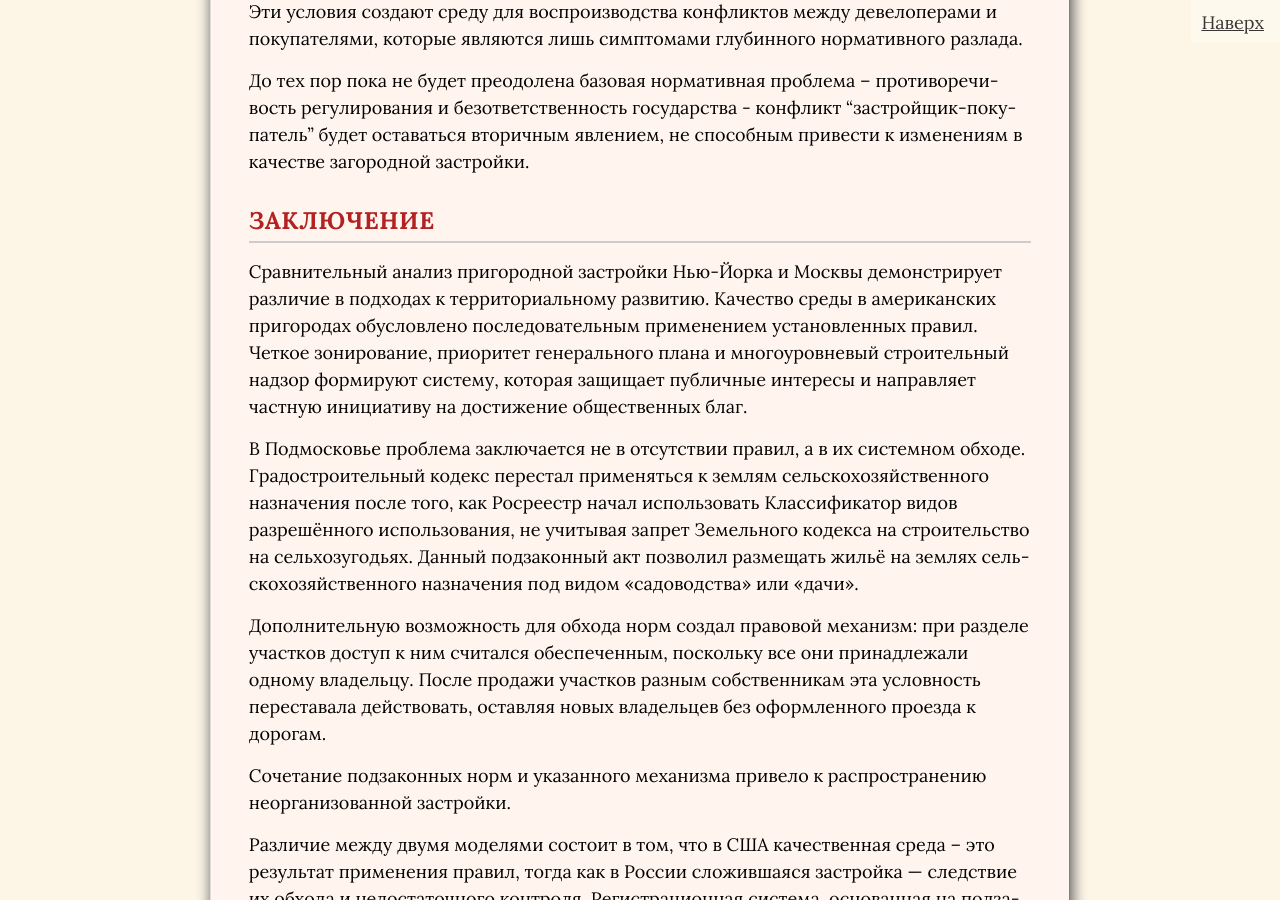
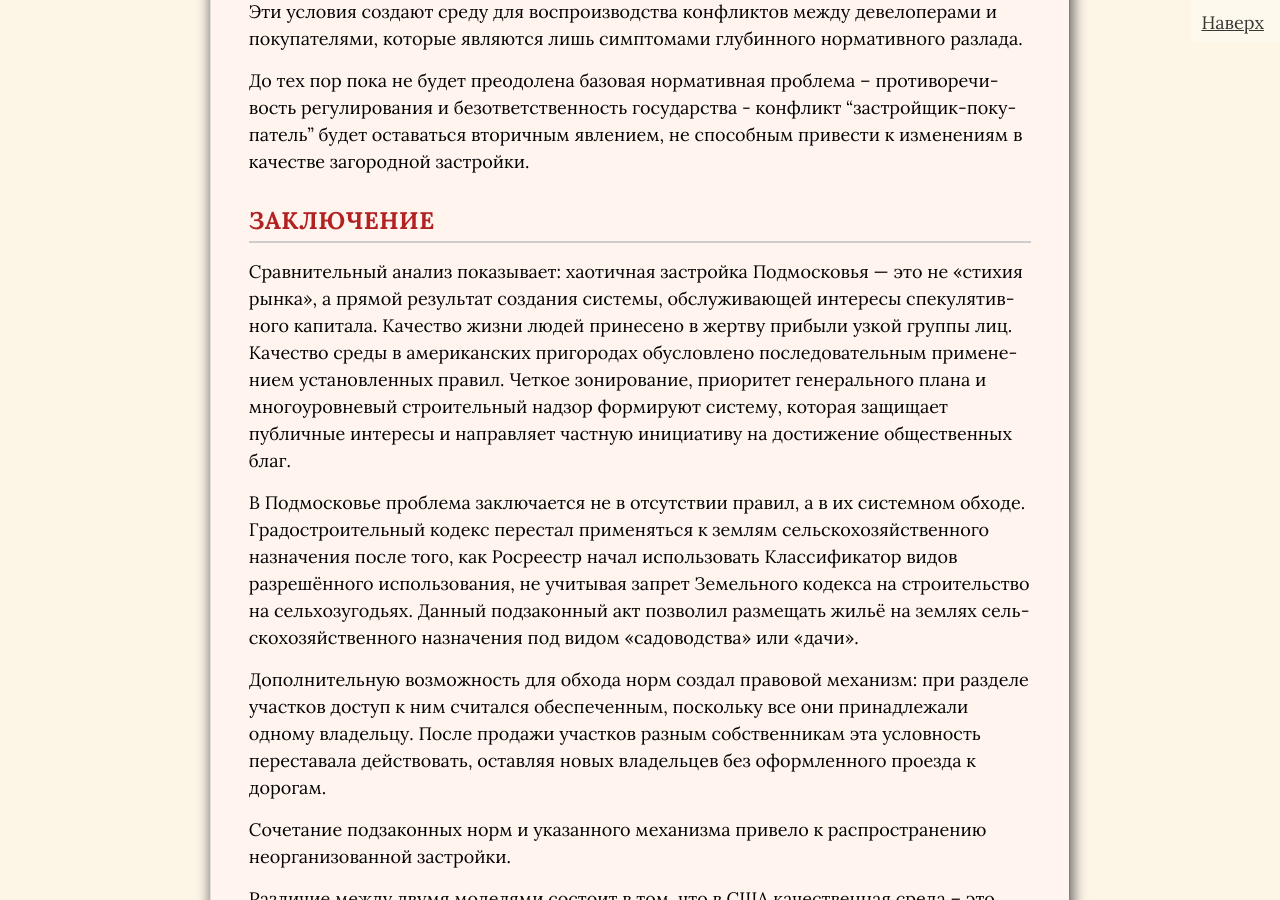
Before and after one commit to SergSi/land-use-art, a Jekyll site: the page built from _posts/2025-09-20-suburb.md, in a window 1280 px wide and 900 px high, scrolled down 18684 px. Built offline with Jekyll 4.4.1, drawn with Linux system fonts in a browser that asks for light colours; some web fonts are replaced.

Commit message:
Update 2025-09-20-suburb.md

```diff
--- a/_posts/2025-09-20-suburb.md
+++ b/_posts/2025-09-20-suburb.md
@@ -235,7 +235,7 @@ class: article
 
 ## Заключение
 
-Сравнительный анализ пригородной застройки Нью-Йорка и Москвы демонстрирует различие в подходах к территориальному развитию. Качество среды в американских пригородах обусловлено последовательным применением установленных правил. Четкое зонирование, приоритет генерального плана и многоуровневый строительный надзор формируют систему, которая защищает публичные интересы и направляет частную инициативу на достижение общественных благ.
+Сравнительный анализ показывает: хаотичная застройка Подмосковья — это не «стихия рынка», а прямой результат создания системы, обслуживающей интересы спекулятивного капитала. Качество жизни людей принесено в жертву прибыли узкой группы лиц. Качество среды в американских пригородах обусловлено последовательным применением установленных правил. Четкое зонирование, приоритет генерального плана и многоуровневый строительный надзор формируют систему, которая защищает публичные интересы и направляет частную инициативу на достижение общественных благ.
 
 В Подмосковье проблема заключается не в отсутствии правил, а в их системном обходе. Градостроительный кодекс перестал применяться к землям сельскохозяйственного назначения после того, как Росреестр начал использовать Классификатор видов разрешённого использования, не учитывая запрет Земельного кодекса на строительство на сельхозугодьях. Данный подзаконный акт позволил размещать жильё на землях сельскохозяйственного назначения под видом «садоводства» или «дачи».
 
```
